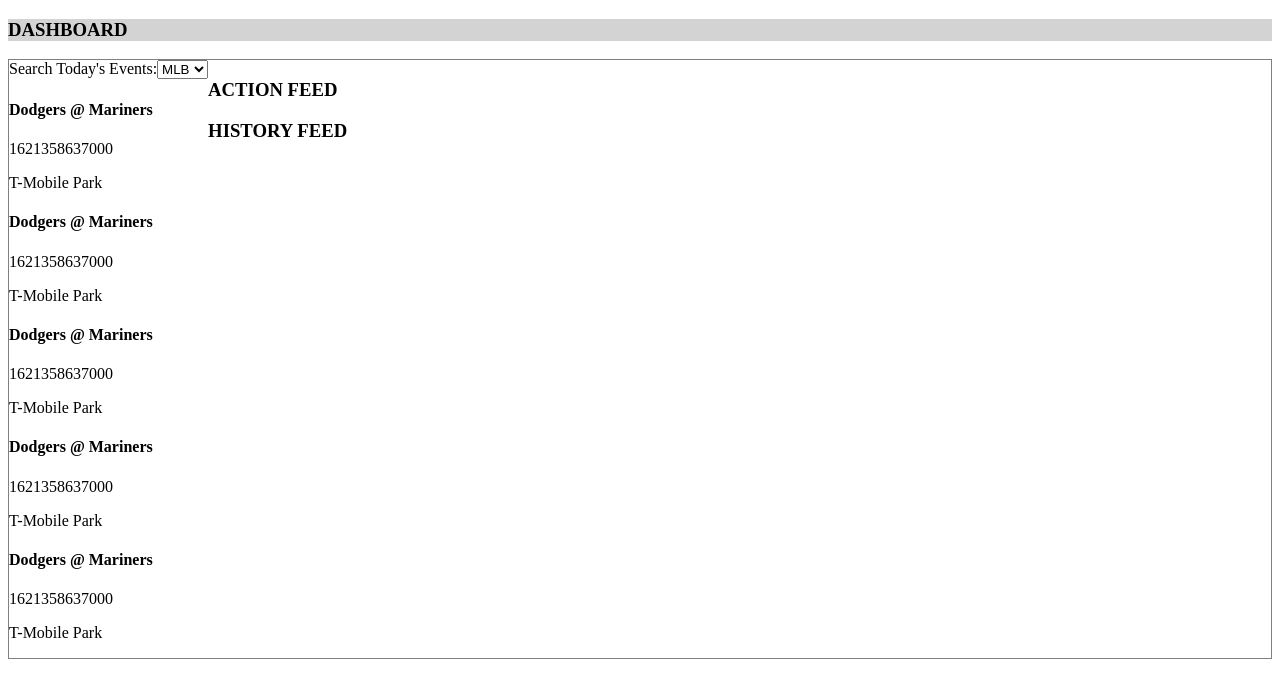
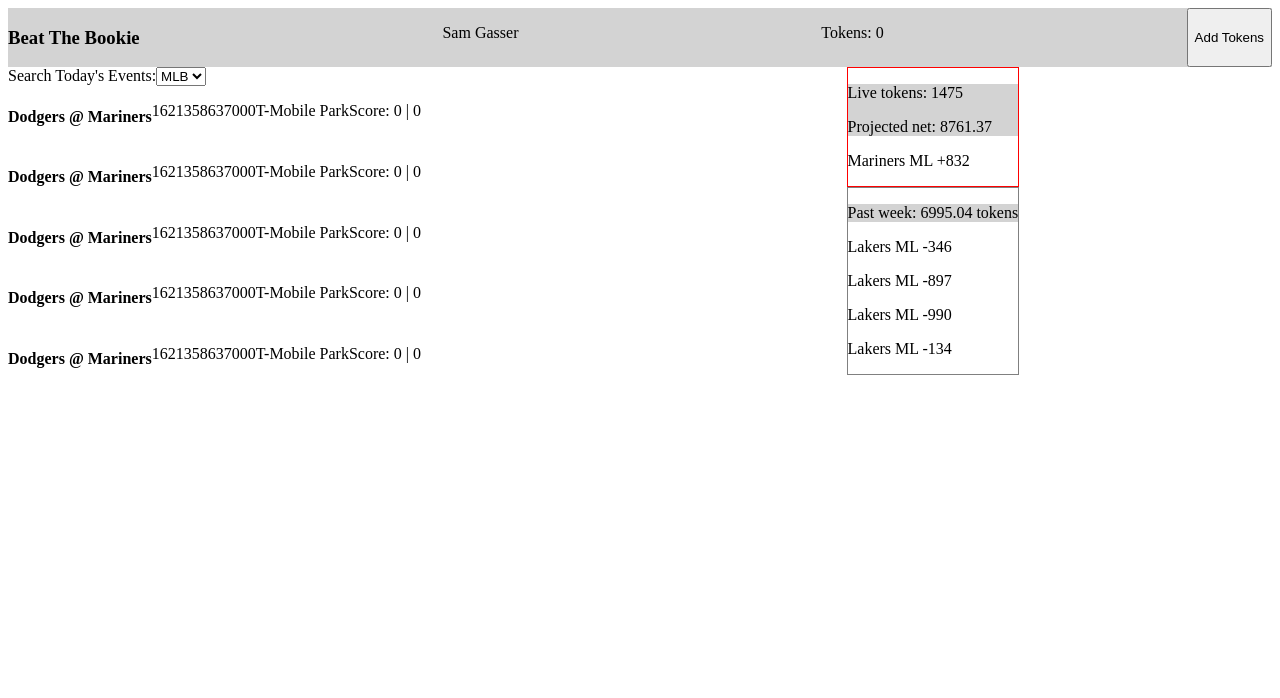
Before and after one commit to sgasser94/beat-the-bookie, a React (Create React App) app in the folder client/: page / in a window 1280 px wide. Shown: the top 698 px of the page. Built offline with nearby package versions, Linux system fonts and the light colour scheme.

Commit message:
Added basic token functionality to dashboard.

```diff
--- a/client/public/styles.css
+++ b/client/public/styles.css
@@ -4,9 +4,34 @@
 
 .dashboard {
   background-color: lightgrey;
+  display: flex;
+  justify-content: space-between;
 }
 
 .feeds-container {
-  border: 1px solid grey;
+  width: 80%;
+}
+
+#event {
   display: flex;
 }
+
+#event-half {
+  float: left;
+}
+
+#action-half {
+  float: right;
+}
+
+#feed-summary {
+  background-color: lightgrey;
+}
+
+#action-container {
+  border: 1px solid red;
+}
+
+#history-container {
+  border: 1px solid grey;
+}
--- a/client/src/components/ActionFeed.jsx
+++ b/client/src/components/ActionFeed.jsx
@@ -1,7 +1,29 @@
 import React from 'react';
+import Bet from './Bet.jsx';
 
-const ActionFeed = () => (
-  <h3>ACTION FEED</h3>
-);
+class ActionFeed extends React.Component {
+  constructor(props) {
+    super(props);
+    this.state = {
+      bets: [],
+    };
+  }
+
+  render() {
+    const liveTokens = Math.floor(Math.random() * 10000);
+    const projectedTokens = (liveTokens * (Math.random() * 20)).toFixed(2);
+    return (
+      <div id="action-container">
+        <div id="feed-summary">
+          <p>Live tokens: {liveTokens}</p>
+          <p>Projected net: {projectedTokens}</p>
+        </div>
+        <div id="action-feed">
+          <Bet />
+        </div>
+      </div>
+    )
+  }
+}
 
 export default ActionFeed;
--- /dev/null
+++ b/client/src/components/Bet.jsx
@@ -0,0 +1,17 @@
+import React from 'react';
+
+class Bet extends React.Component {
+  constructor(props) {
+    super(props);
+  }
+
+  render() {
+    return (
+    <div id="bet">
+      <p>Mariners ML +{Math.floor(Math.random() * 1000) + 100}</p>
+    </div>
+    )
+  }
+}
+
+export default Bet;
--- a/client/src/components/Dashboard.jsx
+++ b/client/src/components/Dashboard.jsx
@@ -1,7 +1,58 @@
 import React from 'react';
 
-const Dashboard = () => (
-  <h3>DASHBOARD</h3>
-);
+
+class Dashboard extends React.Component {
+  constructor(props) {
+    super(props);
+    this.state = {
+      renderDeposit: false,
+      tokens: 0,
+      depositValue: 0
+    }
+    this.toggleRenderDeposit = this.toggleRenderDeposit.bind(this);
+    this.depositTokens = this.depositTokens.bind(this);
+    this.handleDepositValueChange = this.handleDepositValueChange.bind(this);
+  }
+
+  depositTokens() {
+    this.setState({
+      tokens: parseInt(this.state.tokens) + parseInt(this.state.depositValue),
+    });
+    this.toggleRenderDeposit();
+
+  }
+
+  handleDepositValueChange(event) {
+    this.setState({
+      depositValue: parseInt(event.target.value)
+    })
+  }
+
+  toggleRenderDeposit(event) {
+    this.setState({
+      renderDeposit: !this.state.renderDeposit,
+    })
+  }
+
+  render() {
+    const { renderDeposit, tokens, toggleButtonText } = this.state;
+    return (
+      <>
+      <h3>Beat The Bookie</h3>
+      <p>Sam Gasser</p>
+      <p>Tokens: {tokens}</p>
+      {
+        renderDeposit &&
+        <div id="add-tokens">
+          <p>Add Tokens: </p>
+          <input type="text" onChange={this.handleDepositValueChange} placeholder="Tokens"></input>
+          <button onClick={this.depositTokens}>Deposit</button>
+        </div>
+      }
+      <button onClick={this.toggleRenderDeposit}>{ renderDeposit ? 'Close' : 'Add Tokens' }</button>
+      </>
+    )
+  }
+}
 
 export default Dashboard;
--- a/client/src/components/Event.jsx
+++ b/client/src/components/Event.jsx
@@ -1,11 +1,22 @@
 import React from 'react';
 
-const Event = () => (
-  <div id="event">
-    <h4>Dodgers @ Mariners</h4>
-    <p>{Date.now()}</p>
-    <p>T-Mobile Park</p>
-  </div>
-);
+class Event extends React.Component {
+  constructor(props) {
+    super(props);
+    this.state = {};
+  }
+
+  render() {
+    return (
+      <div id="event">
+        <h4>Dodgers @ Mariners</h4>
+        <p>{Date.now()}</p>
+        <p>T-Mobile Park</p>
+        <p>Score: 0 | 0</p>
+      </div>
+    )
+  }
+}
+
 
 export default Event;
--- a/client/src/components/EventFeed.jsx
+++ b/client/src/components/EventFeed.jsx
@@ -11,6 +11,9 @@
 
   fetchEvents(target) {
     console.log('searching for', event.target.value);
+    // GET events for today
+    // put all of those events into this.state.events array
+
   }
 
   render() {
@@ -23,12 +26,12 @@
               <option value="baseball">MLB</option>
               <option value="basketball">NBA</option>
               <option value="football">NFL</option>
-              <option value="golf">PGA</option>
               <option value="hockey">NHL</option>
             </select>
           </label>
         </div>
         <div id="events-feed">
+          {/* map through this.state.events */}
           <Event />
           <Event />
           <Event />
--- a/client/src/components/HistoryFeed.jsx
+++ b/client/src/components/HistoryFeed.jsx
@@ -1,7 +1,27 @@
 import React from 'react';
+import PastBet from './PastBet.jsx';
 
-const HistoryFeed = () => (
-  <h3>HISTORY FEED</h3>
-);
+class HistoryFeed extends React.Component {
+  constructor(props) {
+    super(props);
+  }
+
+  render() {
+    const netTokens = (Math.random() * 10000).toFixed(2);
+    return (
+      <div id="history-container">
+        <div id="feed-summary">
+          <p>Past week: {netTokens} tokens</p>
+        </div>
+        <div id="history-feed">
+          <PastBet />
+          <PastBet />
+          <PastBet />
+          <PastBet />
+        </div>
+      </div>
+    )
+  }
+}
 
 export default HistoryFeed;
--- /dev/null
+++ b/client/src/components/PastBet.jsx
@@ -0,0 +1,17 @@
+import React from 'react';
+
+class PastBet extends React.Component {
+  constructor(props) {
+    super(props);
+  }
+
+  render() {
+    return (
+    <div id="bet">
+      <p>Lakers ML -{Math.floor(Math.random() * 1000) + 100}</p>
+    </div>
+    )
+  }
+}
+
+export default PastBet;
```
Also changed, not shown: 1 other file (tests, documents, lock files or other folders).
